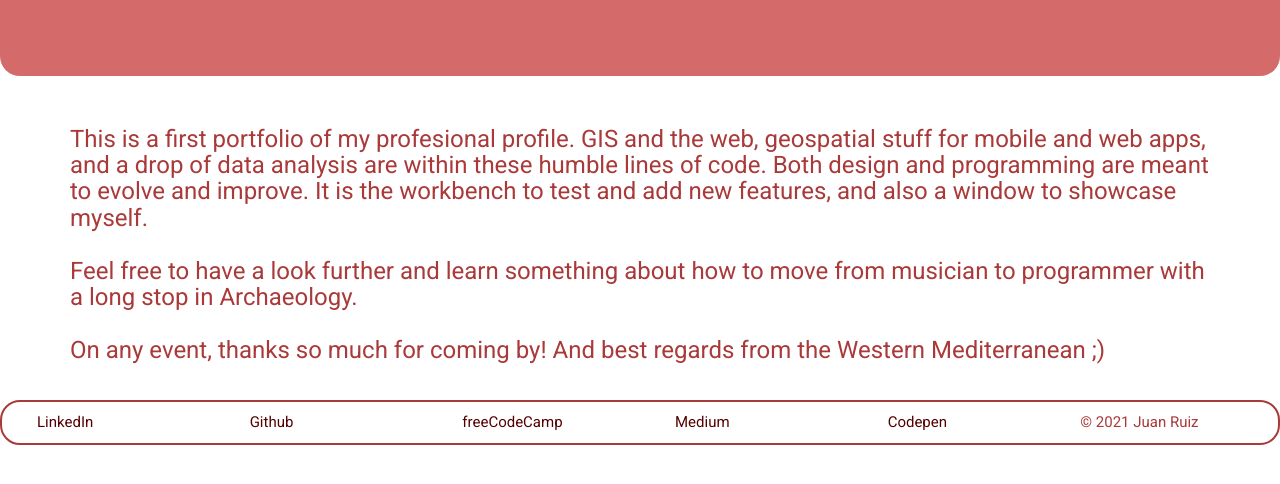
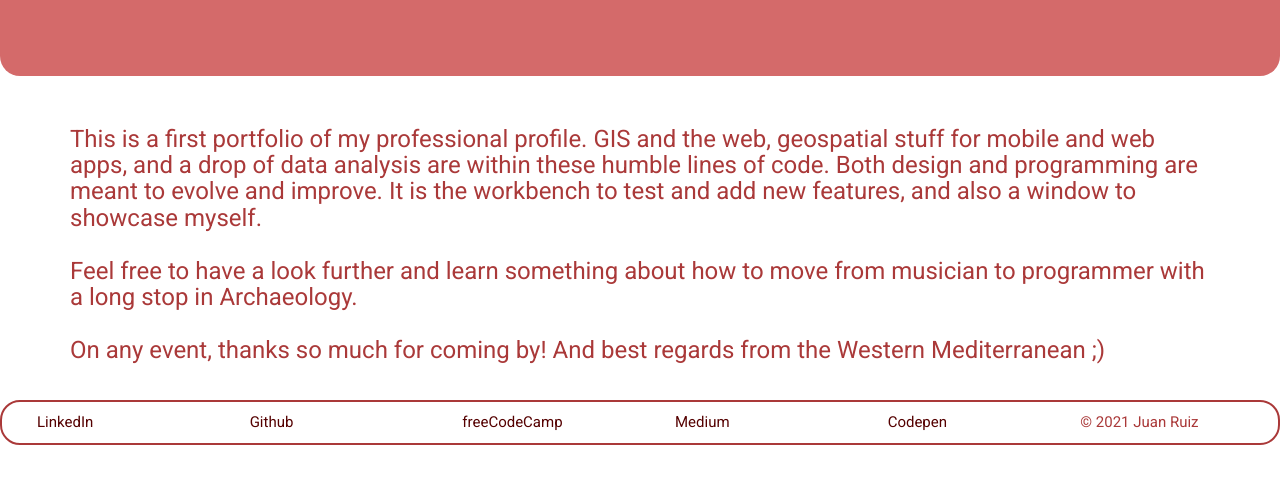
Before and after one commit to juanrugar/juanruiz.site, a plain HTML site: page index.html in a window 1280 px wide. Shown: the part 254-738 px from the top of the page. Drawn offline with nearby package versions, Linux system fonts and the light colour scheme.

Commit message:
index.html text correction

```diff
--- a/index.html
+++ b/index.html
@@ -41,7 +41,7 @@
     </section>
    <section class="container">
         <div class="row">
-            <H3>This is a first portfolio of my profesional profile. GIS and the web, geospatial stuff for mobile and web apps, and
+            <H3>This is a first portfolio of my professional profile. GIS and the web, geospatial stuff for mobile and web apps, and
               a drop of data analysis are within these humble lines of code. Both design and programming are meant to evolve and improve.
               It is the workbench to test and add new features, and also a window to showcase myself.
               <br><br>
```
